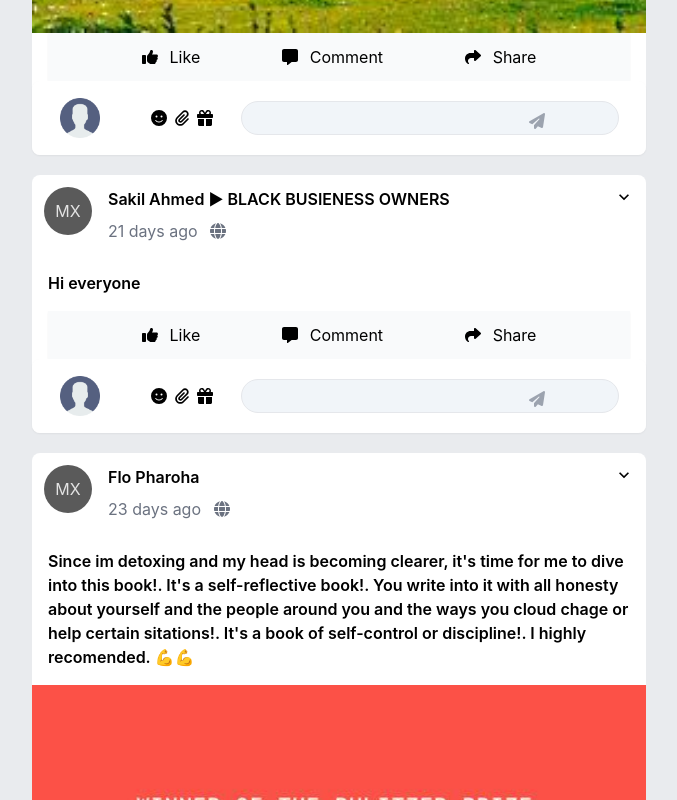
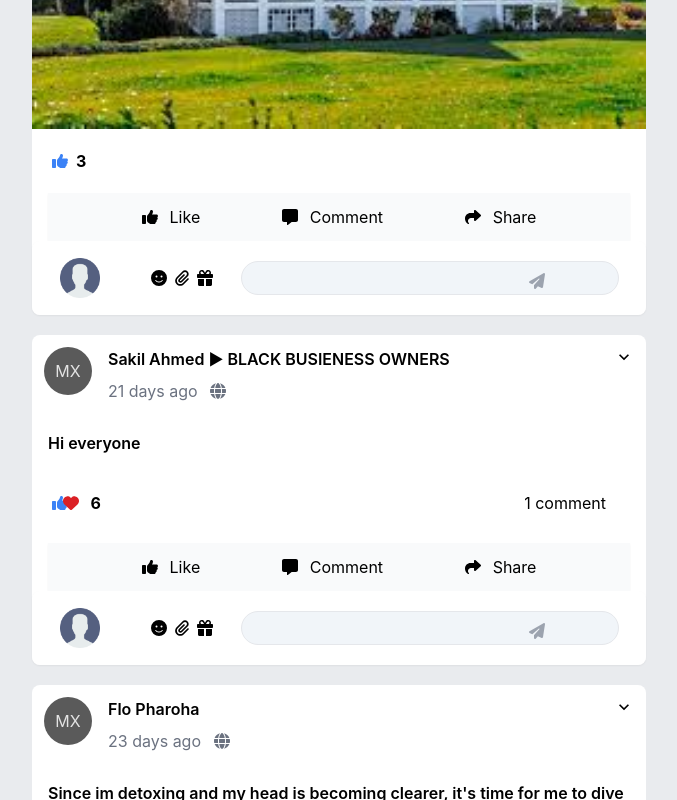
Before and after one commit to Anikroy7/appifylab-assignment, a React (Create React App) app: page / in a window 1280 px wide. Shown: the part 2160-2960 px from the top of the page, without its empty margins (301-978 px from the left). Built offline with nearby package versions, Linux system fonts and the light colour scheme.

Commit message:
user reaction count added

```diff
--- a/src/Components/LikeShareComment.js
+++ b/src/Components/LikeShareComment.js
@@ -2,15 +2,29 @@ import { faGift, faPaperclip, faPaperPlane, faSmile } from '@fortawesome/free-so
 import { FontAwesomeIcon } from '@fortawesome/react-fontawesome';
 import React from 'react';
 import logo from '../images/user.png'
+import ReactionCount from './ReactionCount';
 import ReactionField from './ReactionField';
 const LikeShareComment = ({ id }) => {
     return (
         <section>
 
+
+
+            {/*------------ user Reaction count  --------------*/}
+
+            <ReactionCount
+                key={id}
+                id={id}
+            ></ReactionCount>
+
+
+            {/*------------- user reaction ------------------*/}
+
             <ReactionField
                 key={id}
                 id={id}
             ></ReactionField>
+
 
             {/*----------------------- For Comment -------------------------*/}
 
--- /dev/null
+++ b/src/Components/ReactionCount.js
@@ -0,0 +1,99 @@
+import { faAngry, faFaceFlushed, faFaceLaugh, faHeart, faThumbsUp } from '@fortawesome/free-solid-svg-icons';
+import { FontAwesomeIcon } from '@fortawesome/react-fontawesome';
+import React from 'react';
+
+const ReactionCount = ({ id }) => {
+    const reaction = () => {
+        switch (id) {
+            case 1:
+                return <p className='text-right px-5 mb-2'>1 comment</p>
+            case 2:
+                return <p className='p-5'>
+                    <FontAwesomeIcon className='text-error font-bold' icon={faHeart}></FontAwesomeIcon>
+                    <span className='ml-2 font-bold'>You</span>
+                </p>
+            case 3:
+                return <p className='p-5'>
+                    <FontAwesomeIcon className='text-blue-500 font-bold' icon={faThumbsUp}></FontAwesomeIcon>
+                    <span className='ml-2 font-bold'>3</span>
+                </p>
+            case 4:
+                return <div className='p-5 flex justify-between'>
+                    <p><FontAwesomeIcon className='text-blue-500 font-bold' icon={faThumbsUp}></FontAwesomeIcon> <FontAwesomeIcon className='text-error font-bold ml-[-10px]' icon={faHeart}></FontAwesomeIcon>
+                        <span className='ml-3 font-bold'>6</span></p>
+                    <p className='px-5 mb-2'>1 comment</p>
+                </div>
+            case 5:
+                return <div className='p-5 flex justify-between'>
+                    <p><FontAwesomeIcon className='text-blue-500 font-bold' icon={faThumbsUp}></FontAwesomeIcon> <FontAwesomeIcon className='text-error font-bold ml-[-10px]' icon={faHeart}></FontAwesomeIcon> <FontAwesomeIcon className='text-orange-500 font-bold ml-[-10px]' icon={faAngry}></FontAwesomeIcon>
+                        <span className='ml-3 font-bold underline'>You and 2 Others</span></p>
+                </div>
+            case 6:
+                return <div className='p-5 flex justify-between'>
+                    <p><FontAwesomeIcon className='text-blue-500 font-bold' icon={faThumbsUp}></FontAwesomeIcon> <FontAwesomeIcon className='text-error font-bold ml-[-10px]' icon={faHeart}></FontAwesomeIcon>
+                        <span className='ml-3 font-bold underline'>You and 1 Others</span></p>
+                    <p className='px-5 mb-2'>1 comment</p>
+                </div>
+            case 7:
+                return <div className='p-5 flex justify-between'>
+                    <p><FontAwesomeIcon className='text-blue-500 font-bold' icon={faThumbsUp}></FontAwesomeIcon> <FontAwesomeIcon className='text-yellow-300 font-bold ml-[-10px]' icon={faFaceFlushed}></FontAwesomeIcon> <FontAwesomeIcon className='text-error font-bold ml-[-10px]' icon={faHeart}></FontAwesomeIcon>
+                        <span className='ml-3 font-bold'>9</span></p>
+
+                </div>
+            case 8:
+                return <div className='p-5 flex justify-between'>
+                    <p><FontAwesomeIcon className='text-blue-500 font-bold' icon={faThumbsUp}></FontAwesomeIcon>
+                        <span className='ml-3 font-bold'>3</span></p>
+                    <p className='px-5 mb-2'>3 comment</p>
+                </div>
+            case 9:
+                return <div className='p-5 flex justify-between'>
+                    <p><FontAwesomeIcon className='text-blue-500 font-bold' icon={faThumbsUp}></FontAwesomeIcon>
+                        <span className='ml-3 font-bold'>2</span></p>
+
+                </div>
+            case 10:
+                return <p className='p-5'>
+                    <FontAwesomeIcon className='text-blue-500 font-bold' icon={faThumbsUp}></FontAwesomeIcon> <FontAwesomeIcon className='text-error font-bold ml-[-10px]' icon={faHeart}></FontAwesomeIcon>
+                    <span className='ml-2 font-bold'>3</span>
+                </p>
+            case 11:
+                return <div className='p-5 flex justify-between'>
+                    <p><FontAwesomeIcon className='text-blue-500 font-bold' icon={faThumbsUp}></FontAwesomeIcon> <FontAwesomeIcon className='text-yellow-600 font-bold ml-[-10px]' icon={faFaceLaugh}></FontAwesomeIcon>
+                        <span className='ml-3 font-bold'>3</span></p>
+                    <p className='px-5 mb-2'>3 comment</p>
+
+                </div>
+            case 12:
+                return <div className='p-5 flex justify-between'>
+                    <p><FontAwesomeIcon className='text-yellow-600 font-bold ' icon={faFaceLaugh}></FontAwesomeIcon> <FontAwesomeIcon className='text-blue-500 font-bold ml-[-10px]' icon={faThumbsUp}></FontAwesomeIcon>
+                        <span className='ml-3 font-bold'>2</span></p>
+                    <p className='px-5 mb-2'>1 comment</p>
+
+                </div>
+            case 13:
+                return <div className='p-5 flex justify-between'>
+                    <p> <FontAwesomeIcon className='text-error font-bold' icon={faHeart}></FontAwesomeIcon> <FontAwesomeIcon className='text-blue-500 font-bold  ml-[-10px]' icon={faThumbsUp}></FontAwesomeIcon> <FontAwesomeIcon className='text-yellow-300 font-bold ml-[-10px]' icon={faFaceFlushed}></FontAwesomeIcon>
+                        <span className='ml-3 font-bold'>6</span></p>
+
+                </div>
+            case 14:
+                return <div className='p-5 flex justify-between'>
+                    <p> <FontAwesomeIcon className='text-blue-500 font-bold' icon={faThumbsUp}></FontAwesomeIcon>
+                        <span className='ml-3 font-bold'>2</span></p>
+                    <p className='px-5 mb-2'>2 comment</p>
+
+                </div>
+            default:
+                // code block
+                return <></>
+        }
+    }
+    return (
+        <div>
+            {reaction()}
+        </div>
+    );
+};
+
+export default ReactionCount;
--- a/src/Components/ReactionField.js
+++ b/src/Components/ReactionField.js
@@ -1,6 +1,6 @@
 import { faAngry, faHeart, faMessage, faShare, faThumbsUp } from '@fortawesome/free-solid-svg-icons';
 import { FontAwesomeIcon } from '@fortawesome/react-fontawesome';
-import React, { useState } from 'react';
+import React from 'react';
 
 const ReactionField = ({ id }) => {
 
```
